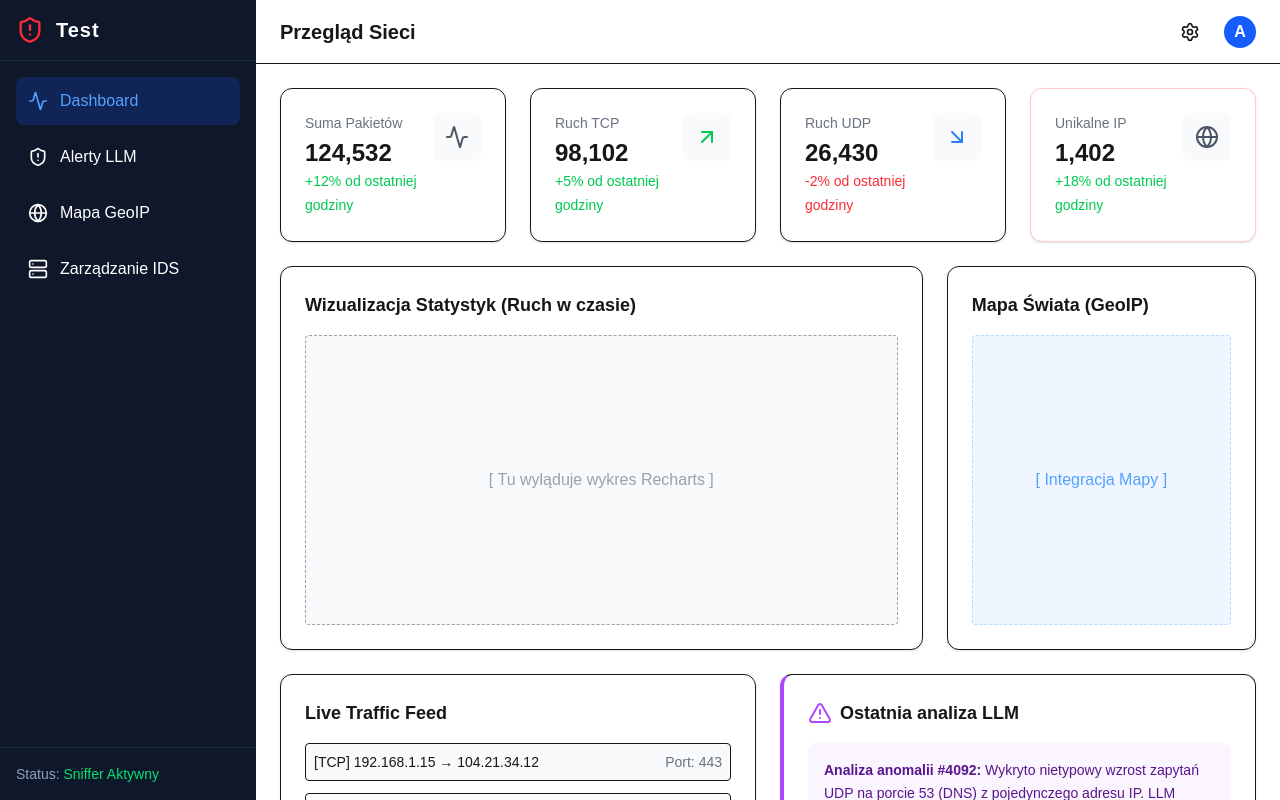
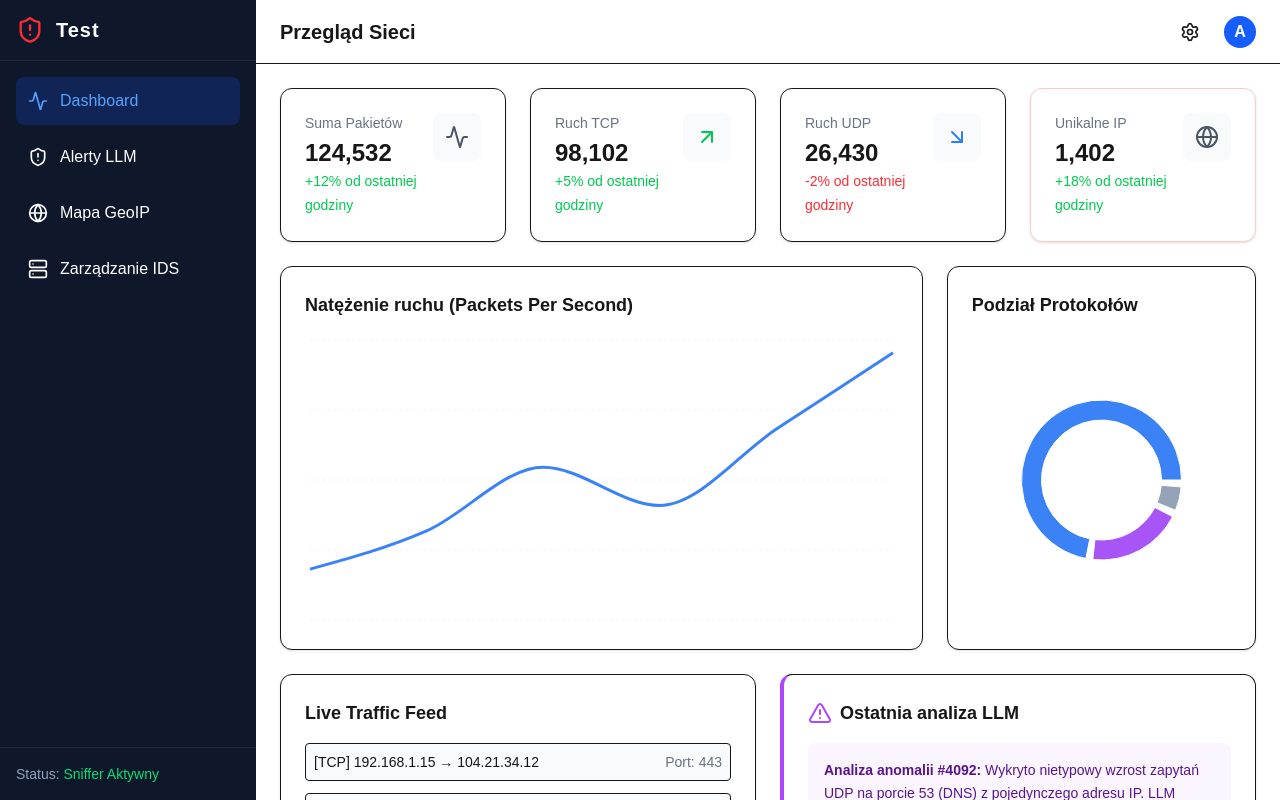
Before and after one commit to makuksik/hybrid-ids-llm, a Next.js app in the folder frontend/: page / in a window 1280 px wide. Built offline with nearby package versions, Linux system fonts and the light colour scheme.

Commit message:
Dodanie testowych wykresów do Frontendu
Dodanie testowego wykresu liniowego, który będzie badał natężenie ruchu w czasie, oraz kołowego do sprawdzania procentowego udziału protokołów.

```diff
--- a/frontend/src/app/page.js
+++ b/frontend/src/app/page.js
@@ -1,4 +1,17 @@
+"use client";
 import { ArrowUpRight, ArrowDownRight, Activity, AlertTriangle, Globe } from 'lucide-react'
+import { LineChart, Line, XAxis, YAxis, CartesianGrid, Tooltip, ResponsiveContainer, PieChart, Pie, Cell } from 'recharts';
+
+const dataPPS = [
+  { time: '10:00', pps: 400 }, { time: '10:10', pps: 700 }, { time: '10:20', pps: 1200 },
+  { time: '10:30', pps: 900 }, { time: '10:40', pps: 1500 }, { time: '10:50', pps: 2100 }
+];
+
+const dataProto = [
+  { name: 'TCP', value: 75, color: '#3b82f6' },
+  { name: 'UDP', value: 20, color: '#a855f7' },
+  { name: 'Inne', value: 5, color: '#94a3b8' }
+];
 
 export default function Dashboard() {
   return (
@@ -13,18 +26,33 @@ export default function Dashboard() {
       </div>
 
       {/* Wizualizacja i Mapa */}
-      <div className="grid grid-cols-1 lg:grid-cols-3 gap-6 h-96">
-        <div className="bg-white p-6 rounded-xl border shadow-sm col-span-2 flex flex-col">
-          <h3 className="text-lg font-semibold mb-4">Wizualizacja Statystyk (Ruch w czasie)</h3>
-          <div className="flex-1 bg-gray-50 rounded border border-dashed flex items-center justify-center text-gray-400">
-            [ Tu wyląduje wykres Recharts ]
+      <div className="grid grid-cols-1 lg:grid-cols-3 gap-6">
+        <div className="bg-white p-6 rounded-xl border shadow-sm col-span-2 h-96 flex flex-col">
+          <h3 className="text-lg font-semibold mb-4">Natężenie ruchu (Packets Per Second)</h3>
+          <div className="flex-1">
+            <ResponsiveContainer width="100%" height="100%">
+              <LineChart data={dataPPS}>
+                <CartesianGrid strokeDasharray="3 3" vertical={false} stroke="#f1f5f9" />
+                <XAxis dataKey="time" hide />
+                <YAxis hide />
+                <Tooltip />
+                <Line type="monotone" dataKey="pps" stroke="#3b82f6" strokeWidth={3} dot={false} />
+              </LineChart>
+            </ResponsiveContainer>
           </div>
         </div>
 
-        <div className="bg-white p-6 rounded-xl border shadow-sm flex flex-col">
-          <h3 className="text-lg font-semibold mb-4">Mapa Świata (GeoIP)</h3>
-          <div className="flex-1 bg-blue-50 rounded border border-dashed border-blue-200 flex items-center justify-center text-blue-400">
-            [ Integracja Mapy ]
+        <div className="bg-white p-6 rounded-xl border shadow-sm h-96 flex flex-col">
+          <h3 className="text-lg font-semibold mb-4">Podział Protokołów</h3>
+          <div className="flex-1">
+            <ResponsiveContainer width="100%" height="100%">
+              <PieChart>
+                <Pie data={dataProto} innerRadius={60} outerRadius={80} paddingAngle={5} dataKey="value">
+                  {dataProto.map((entry, index) => <Cell key={index} fill={entry.color} />)}
+                </Pie>
+                <Tooltip />
+              </PieChart>
+            </ResponsiveContainer>
           </div>
         </div>
       </div>
```
